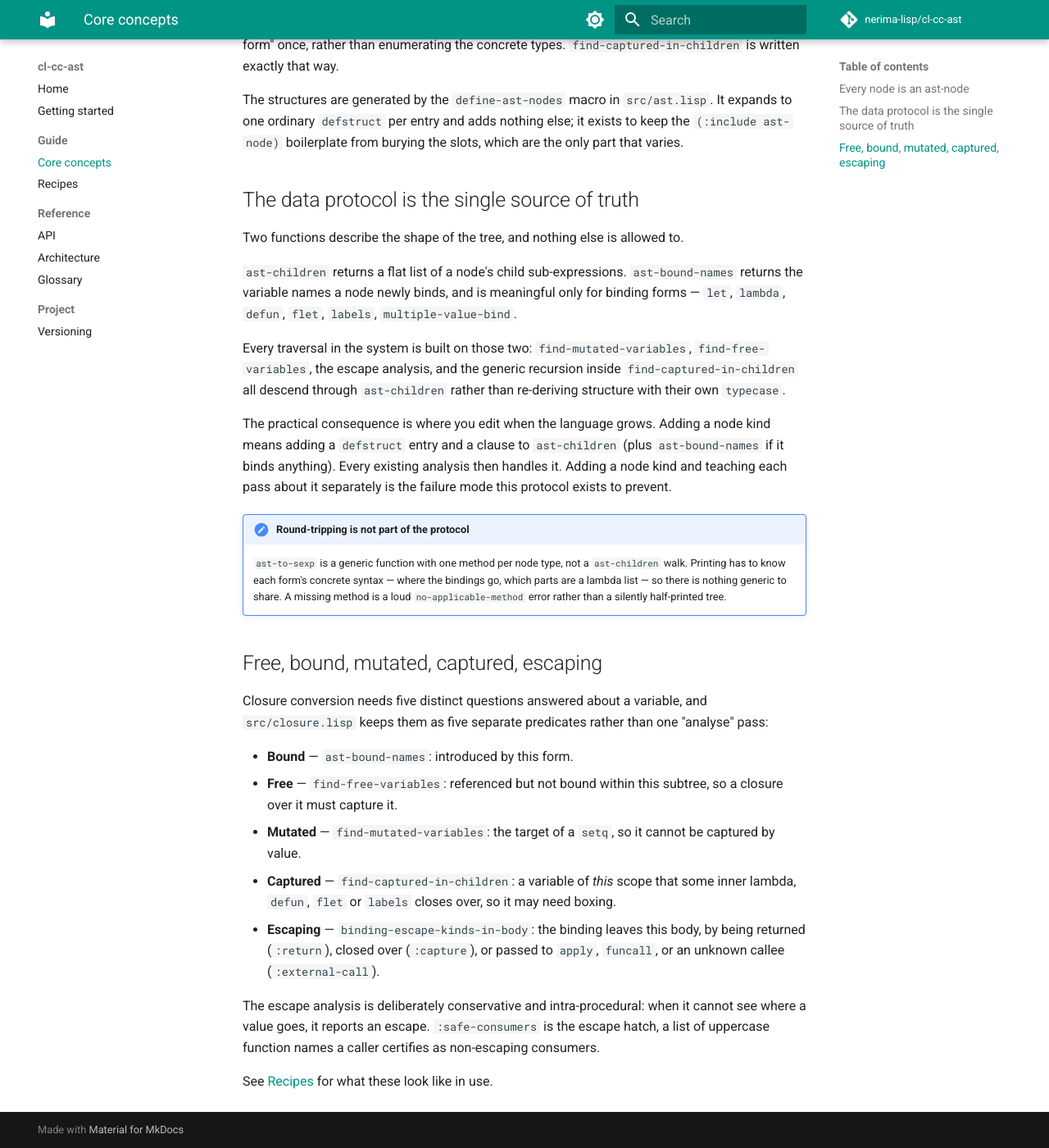
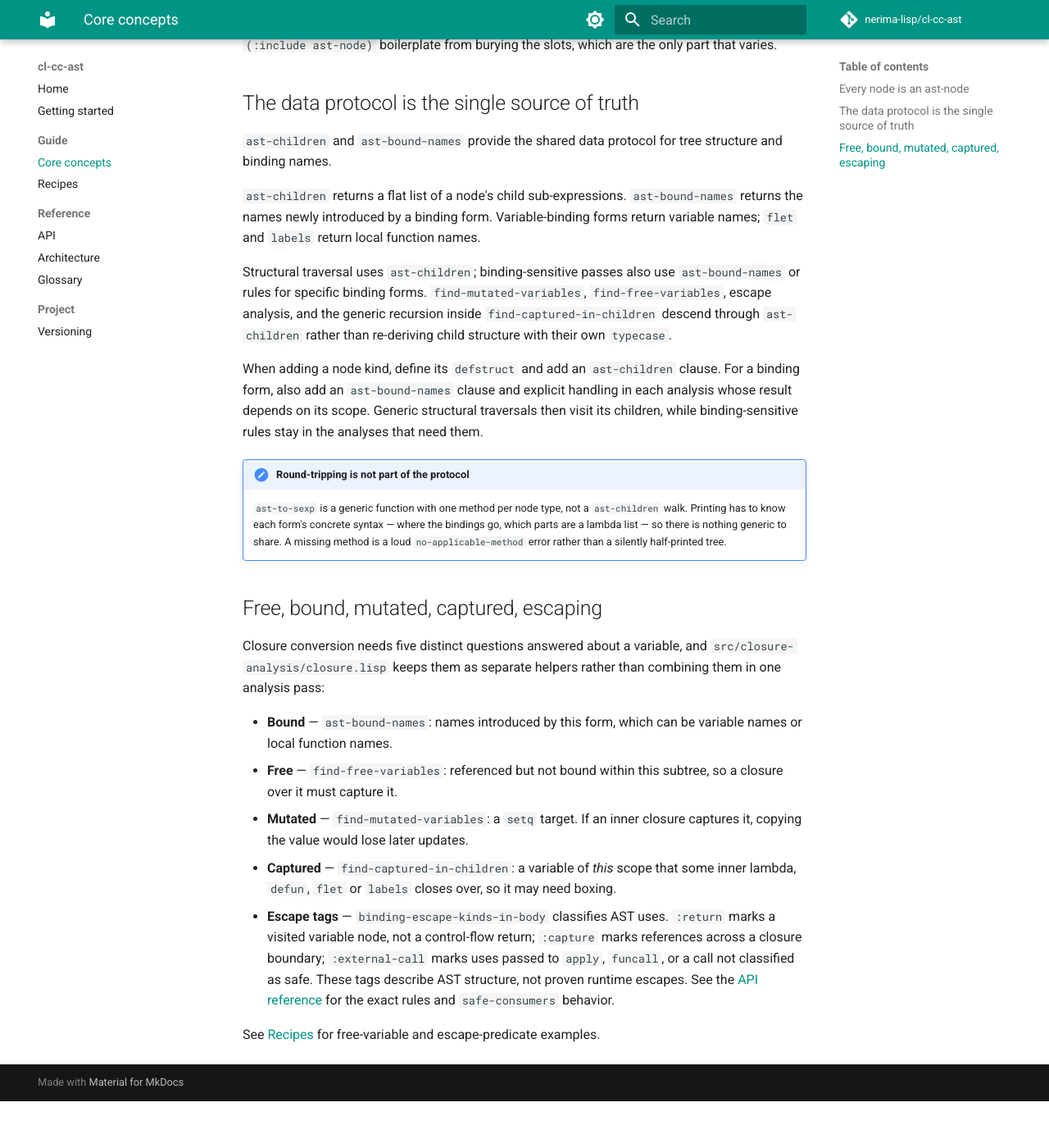
Before and after one commit to nerima-lisp/cl-cc-ast, an MkDocs documentation site: the page built from docs/src/guide/concepts.md, in a window 1280 px wide and 1400 px high, scrolled down 635 px. Shown: the whole window at 82% size. Built offline with MkDocs 1.6.1 and Material for MkDocs 9.7.7, drawn with Linux system fonts in a browser that asks for light colours; comment, search, counter and statistics services are not loaded; after the commit the page ends 1978 px from its top, so only the background shows below that; some of the changed text lies outside the part shown.

Commit message:
docs(ast): clarify AST and closure APIs

```diff
--- a/docs/src/guide/concepts.md
+++ b/docs/src/guide/concepts.md
@@ -8,43 +8,41 @@ an optional source location (`ast-source-file`, `ast-source-line`,
 `ast-imports`). Its `:conc-name` is `ast-`, which is why the accessors read
 `ast-source-line` rather than `ast-node-source-line`.
 
-Concrete node kinds — roughly forty of them, covering expressions, binding
-forms, control flow, multiple values, conditions, and CLOS — `:include` it,
-either directly or through one of two intermediate structures:
+Concrete node kinds include `ast-node` directly or through one of two
+intermediate structures. They cover expressions, binding forms, control flow,
+multiple values, conditions, and CLOS:
 
 | Intermediate | Includes | Used by |
 |---|---|---|
 | `ast-callable` | params, optional-params, rest-param, key-params, declarations, body | `ast-lambda`, `ast-defun` |
 | `ast-local-fns` | bindings, body | `ast-flet`, `ast-labels` |
 
-Those two exist so that a pass can say "this is a callable boundary" or "this
-is a local function form" once, rather than enumerating the concrete types.
-`find-captured-in-children` is written exactly that way.
-
-The structures are generated by the `define-ast-nodes` macro in `src/ast.lisp`.
+The structures are generated by the `define-ast-nodes` macro in `src/nodes/ast.lisp`.
 It expands to one ordinary `defstruct` per entry and adds nothing else; it
 exists to keep the `(:include ast-node)` boilerplate from burying the slots,
 which are the only part that varies.
 
 ## The data protocol is the single source of truth
 
-Two functions describe the shape of the tree, and nothing else is allowed to.
+`ast-children` and `ast-bound-names` provide the shared data protocol for tree
+structure and binding names.
 
 `ast-children` returns a flat list of a node's child sub-expressions.
-`ast-bound-names` returns the variable names a node newly binds, and is
-meaningful only for binding forms — `let`, `lambda`, `defun`, `flet`,
-`labels`, `multiple-value-bind`.
+`ast-bound-names` returns the names newly introduced by a binding form.
+Variable-binding forms return variable names; `flet` and `labels` return local
+function names.
 
-Every traversal in the system is built on those two:
-`find-mutated-variables`, `find-free-variables`, the escape analysis, and the
-generic recursion inside `find-captured-in-children` all descend through
-`ast-children` rather than re-deriving structure with their own `typecase`.
+Structural traversal uses `ast-children`; binding-sensitive passes also use
+`ast-bound-names` or rules for specific binding forms. `find-mutated-variables`,
+`find-free-variables`, escape analysis, and the generic recursion inside
+`find-captured-in-children` descend through `ast-children` rather than
+re-deriving child structure with their own `typecase`.
 
-The practical consequence is where you edit when the language grows. Adding a
-node kind means adding a `defstruct` entry and a clause to `ast-children` (plus
-`ast-bound-names` if it binds anything). Every existing analysis then handles
-it. Adding a node kind and teaching each pass about it separately is the
-failure mode this protocol exists to prevent.
+When adding a node kind, define its `defstruct` and add an `ast-children` clause.
+For a binding form, also add an `ast-bound-names` clause and explicit handling
+in each analysis whose result depends on its scope. Generic structural
+traversals then visit its children, while binding-sensitive rules stay in the
+analyses that need them.
 
 !!! note "Round-tripping is not part of the protocol"
 
@@ -57,24 +55,24 @@ failure mode this protocol exists to prevent.
 ## Free, bound, mutated, captured, escaping
 
 Closure conversion needs five distinct questions answered about a variable,
-and `src/closure.lisp` keeps them as five separate predicates rather than one
-"analyse" pass:
+and `src/closure-analysis/closure.lisp` keeps them as separate helpers rather
+than combining them in one analysis pass:
 
-- **Bound** — `ast-bound-names`: introduced by this form.
+- **Bound** — `ast-bound-names`: names introduced by this form, which can be
+  variable names or local function names.
 - **Free** — `find-free-variables`: referenced but not bound within this
   subtree, so a closure over it must capture it.
-- **Mutated** — `find-mutated-variables`: the target of a `setq`, so it cannot
-  be captured by value.
+- **Mutated** — `find-mutated-variables`: a `setq` target. If an inner closure
+  captures it, copying the value would lose later updates.
 - **Captured** — `find-captured-in-children`: a variable of *this* scope that
   some inner lambda, `defun`, `flet` or `labels` closes over, so it may need
   boxing.
-- **Escaping** — `binding-escape-kinds-in-body`: the binding leaves this body,
-  by being returned (`:return`), closed over (`:capture`), or passed to
-  `apply`, `funcall`, or an unknown callee (`:external-call`).
+- **Escape tags** — `binding-escape-kinds-in-body` classifies AST uses.
+  `:return` marks a visited variable node, not a control-flow return;
+  `:capture` marks references across a closure boundary; `:external-call` marks
+  uses passed to `apply`, `funcall`, or a call not classified as safe. These
+  tags describe AST structure, not proven runtime escapes. See the
+  [API reference](../reference/api.md#binding-escape-kinds-in-body) for the
+  exact rules and `safe-consumers` behavior.
 
-The escape analysis is deliberately conservative and intra-procedural: when it
-cannot see where a value goes, it reports an escape. `:safe-consumers` is the
-escape hatch, a list of uppercase function names a caller certifies as
-non-escaping consumers.
-
-See [Recipes](recipes.md) for what these look like in use.
+See [Recipes](recipes.md) for free-variable and escape-predicate examples.
```
Also changed, not shown: docs/src/guide/recipes.md (+15 -20 lines), docs/src/reference/api.md (+40 -22 lines), docs/src/reference/glossary.md (+3 -5 lines), 1 other file.
